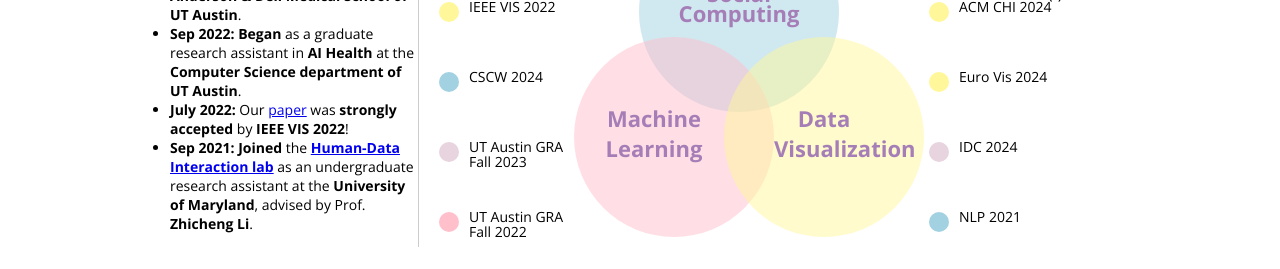
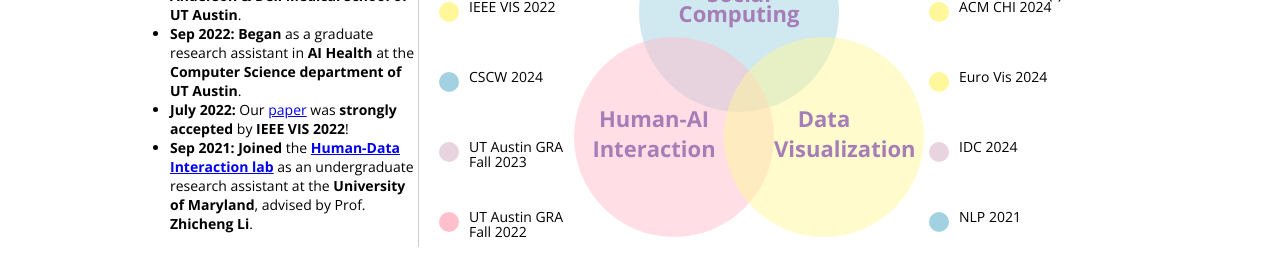
Before and after one commit to xliu1217/xliu1217.github.io, a Jekyll site: the page built from index.markdown, in a window 1280 px wide. Shown: the part 763-1032 px from the top of the page. Built offline with Jekyll 4.4.1, drawn with Linux system fonts in a browser that asks for light colours.

Commit message:
ml to human-ai interaction

```diff
--- a/_includes/about-me.html
+++ b/_includes/about-me.html
@@ -55,12 +55,12 @@
         <text x="300" y="160" font-family="Open Sans, sans-serif" font-size="22" fill="#a67eb7"
             text-anchor="middle" font-weight="bold">Computing</text>
 
-        <!-- Machine Learning (pink) -->
+        <!-- Human-AI Interaction (pink) -->
         <circle cx="235" cy="275" r="100" fill="pink" fill-opacity="0.5" />
         <text x="215" y="265" font-family="Open Sans, sans-serif" font-size="22" fill="#a67eb7"
-            text-anchor="middle" font-weight="bold">Machine</text>
+            text-anchor="middle" font-weight="bold">Human-AI</text>
         <text x="215" y="295" font-family="Open Sans, sans-serif" font-size="22" fill="#a67eb7"
-            text-anchor="middle" font-weight="bold">Learning</text>
+            text-anchor="middle" font-weight="bold">Interaction</text>
 
         <!-- Data Visualization (yellow) -->
         <circle cx="385" cy="275" r="100" fill="#fff799" fill-opacity="0.5" />
```
